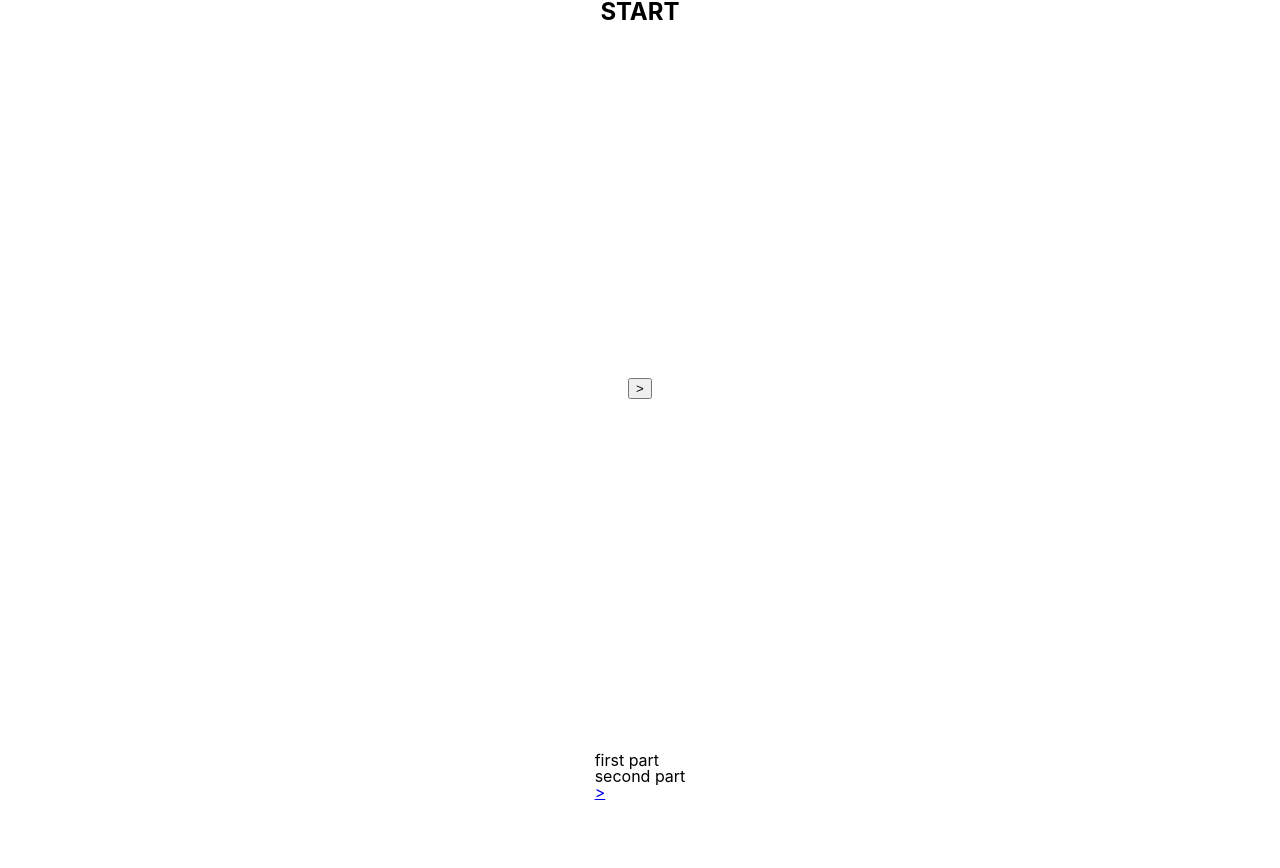
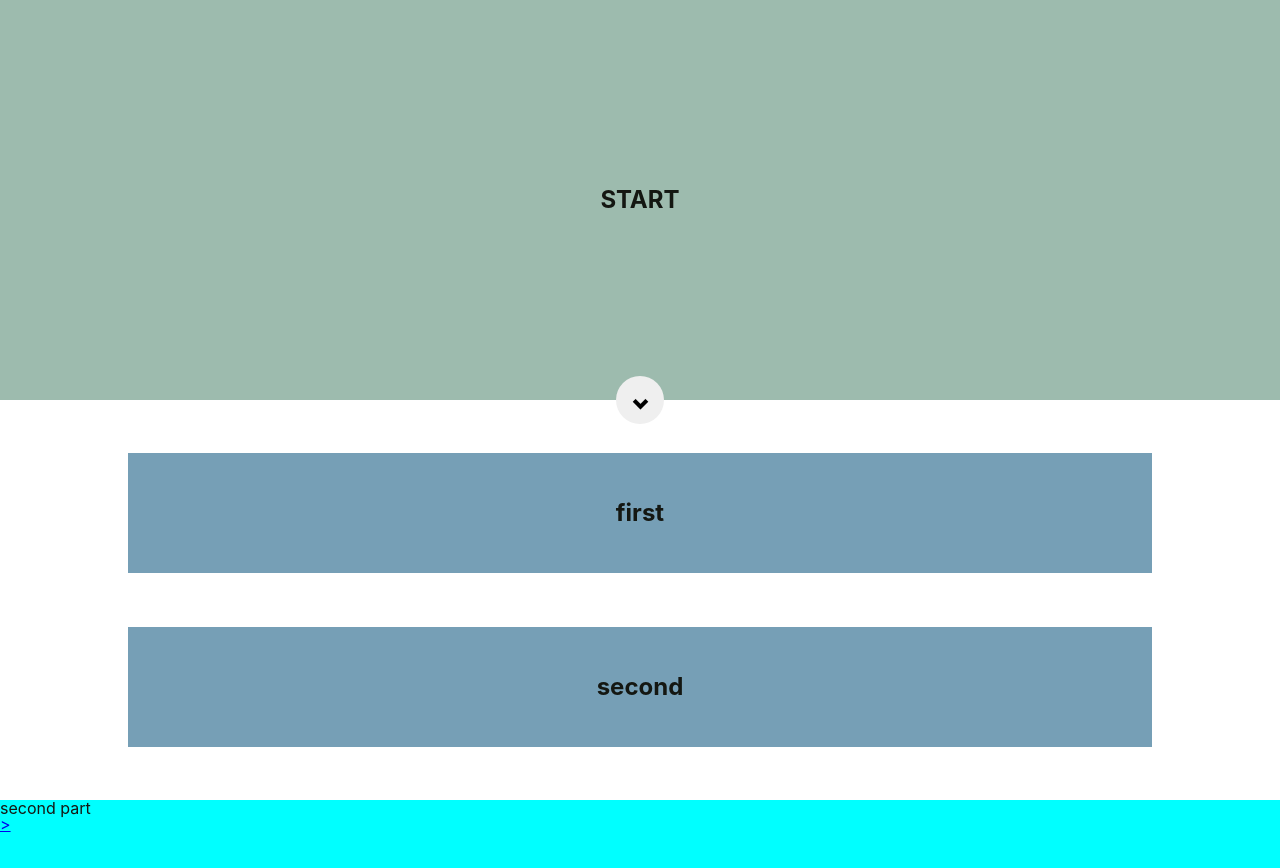
Before and after one commit to tomari3/blog-client, a React (Create React App) app: page / in a window 1280 px wide. Shown: the top 868 px of the page. Before the commit the page ends 802 px from the top, so only its background shows below. Built offline with nearby package versions, Linux system fonts and the light colour scheme.

Commit message:
WelcomeScreen upper css

```diff
--- a/src/App.css
+++ b/src/App.css
@@ -126,10 +126,84 @@ table {
   border-spacing: 0;
 }
 
+:root {
+  --bg: #f2efe5;
+  --dark-text: #141712;
+  --light-text: #d5d6aa;
+  --accent-blue: #769fb6;
+  --accent-green: #9dbbae;
+}
+
 .App-welcome {
+  color: var(--dark-text);
+  display: grid;
+  grid-template-rows: auto auto;
+}
+
+.welcome_upper {
+  height: 50vh;
+  background-color: var(--accent-green);
+  display: flex;
+  justify-content: center;
+  align-items: center;
+}
+
+.welcome_scroll-down {
+  position: absolute;
+  height: 3rem;
+  width: 3rem;
+  left: calc(50% - 1.5rem);
+  top: calc(50% - 1.5rem);
+  border: 0;
+  padding: 1rem;
+  border-radius: 100%;
+  display: flex;
+  align-items: center;
+  justify-content: center;
+}
+.welcome_scroll-down::after {
+  content: "\00a0";
+  position: absolute;
+  width: 7px;
+  height: 7px;
+  border-width: 0 0 4px 4px;
+  border-color: black;
+  border-style: solid;
+  transform: rotate(-45deg);
+  animation: 0.7s ease-in infinite alternate floating;
+}
+
+@keyframes floating {
+  from {
+    transform: rotate(-45deg) translateY(1px) translateX(-1px);
+  }
+  to {
+    transform: rotate(-45deg) translateY(-1px) translateX(1px);
+  }
+}
+
+.welcome_lower {
   display: flex;
   flex-direction: column;
+}
+.welcome_lower_first {
+  height: 50vh;
+  display: flex;
+  flex-direction: column;
+  justify-content: space-evenly;
   align-items: center;
-  justify-content: space-between;
+}
+
+.block {
+  background-color: var(--accent-blue);
+  width: 80%;
+  height: 30%;
+  display: flex;
+  justify-content: center;
+  align-items: center;
+}
+
+.welcome_lower_second {
+  background-color: aqua;
   height: 100vh;
 }
--- a/src/App.js
+++ b/src/App.js
@@ -6,6 +6,10 @@ import "./App.css";
 import Layout from "./components/Layout";
 import WelcomeScreen from "./components/WelcomeScreen";
 import Home from "./components/Home/Home";
+import SpecificPost from "./components/Post/SpecificPost";
+import AllPosts from "./components/Post/AllPosts";
+import AllTags from "./components/Tags/AllTags";
+import SpecificTag from "./components/Tags/SpecificTag";
 
 function App() {
   return (
@@ -17,6 +21,14 @@ function App() {
           <Route path="/home" element={<Layout />}>
             <Route index element={<Home />} />
           </Route>
+          <Route path="/posts" element={<Layout />}>
+            <Route index element={<AllPosts />} />
+            <Route path="/posts/:id" element={<SpecificPost />} />
+          </Route>
+          <Route path="/tags" element={<Layout />}>
+            <Route index element={<AllTags />} />
+            <Route path="/tags/:id" element={<SpecificTag />} />
+          </Route>
         </Routes>
       </Router>
     </div>
--- a/src/components/Header/Header.js
+++ b/src/components/Header/Header.js
@@ -1,9 +1,11 @@
 import React from "react";
+import { Link } from "react-router-dom";
 
 function Header() {
   return (
     <header>
       <h1>Header</h1>
+      <Link to="/home">Home</Link>
     </header>
   );
 }
--- a/src/components/Home/Home.js
+++ b/src/components/Home/Home.js
@@ -1,9 +1,29 @@
 import React from "react";
+import { Link } from "react-router-dom";
+
+import TagsBar from "../Tags/TagsBar";
 
 function Main({ logo }) {
   return (
     <main className="home">
       <h1>Home</h1>
+      <section>
+        <TagsBar />
+      </section>
+      <section>
+        <div>
+          <Link to="/posts">All Posts</Link>
+        </div>
+        <div>
+          <Link to="/posts/1">A Post</Link>
+        </div>
+        <div>
+          <Link to="/posts/2">A Post</Link>
+        </div>
+        <div>
+          <Link to="/posts/3">A Post</Link>
+        </div>
+      </section>
     </main>
   );
 }
--- /dev/null
+++ b/src/components/Post/AllPosts.js
@@ -0,0 +1,11 @@
+import React from "react";
+
+function AllPosts() {
+  return (
+    <main className="all-posts-page">
+      <h1>All Posts</h1>
+    </main>
+  );
+}
+
+export default AllPosts;
--- /dev/null
+++ b/src/components/Post/SpecificPost.js
@@ -0,0 +1,11 @@
+import React from "react";
+
+function SpecificPost() {
+  return (
+    <main className="a-post-page">
+      <h1>A Post</h1>
+    </main>
+  );
+}
+
+export default SpecificPost;
--- /dev/null
+++ b/src/components/Tags/AllTags.js
@@ -0,0 +1,11 @@
+import React from "react";
+
+function AllTags() {
+  return (
+    <main className="all-tags-page">
+      <h1>All Tags</h1>
+    </main>
+  );
+}
+
+export default AllTags;
--- /dev/null
+++ b/src/components/Tags/SpecificTag.js
@@ -0,0 +1,11 @@
+import React from "react";
+
+function SpecificTag() {
+  return (
+    <main className="a-tag-page">
+      <h1>A Tag</h1>
+    </main>
+  );
+}
+
+export default SpecificTag;
--- /dev/null
+++ b/src/components/Tags/TagsBar.js
@@ -0,0 +1,17 @@
+import React from "react";
+import { Link } from "react-router-dom";
+
+function Tags() {
+  return (
+    <main className="App-tags">
+      <div>
+        <Link to="/tags/1">A Tag</Link>
+        <Link to="/tags/2">A Tag</Link>
+        <Link to="/tags/3">A Tag</Link>
+        <Link to="/tags/4">A Tag</Link>
+      </div>
+    </main>
+  );
+}
+
+export default Tags;
--- a/src/components/WelcomeScreen.js
+++ b/src/components/WelcomeScreen.js
@@ -3,22 +3,31 @@ import { Link } from "react-router-dom";
 
 function WelcomePrompt({ logo }) {
   return (
-    <section>
-      <h1>{logo}</h1>
+    <section className="welcome_upper">
+      <h1 className="welcome_upper_logo">{logo}</h1>
     </section>
+  );
+}
+
+function Block({ block }) {
+  return (
+    <div className="block">
+      <h1>{block}</h1>
+    </div>
   );
 }
 
 function WelcomeIntroFirst() {
   return (
-    <div>
-      <p>first part</p>
+    <div className="welcome_lower_first">
+      <Block block={"first"} />
+      <Block block={"second"} />
     </div>
   );
 }
 function WelcomeIntroSecond() {
   return (
-    <div>
+    <div className="welcome_lower_second">
       <p>second part</p>
       <Link to="/home">&gt;</Link>
     </div>
@@ -27,7 +36,7 @@ function WelcomeIntroSecond() {
 
 function WelcomeIntro() {
   return (
-    <section>
+    <section className="welcome_lower">
       <WelcomeIntroFirst />
       <WelcomeIntroSecond />
     </section>
@@ -38,7 +47,7 @@ function NextButton() {
   function scrollDown() {
     console.log("scroll down");
   }
-  return <button onClick={scrollDown}>&gt;</button>;
+  return <button className="welcome_scroll-down" onClick={scrollDown}></button>;
 }
 
 function WelcomeScreen() {
```
Also changed, not shown: src/components/General/Tags.js (deleted, +0 -13 lines).
